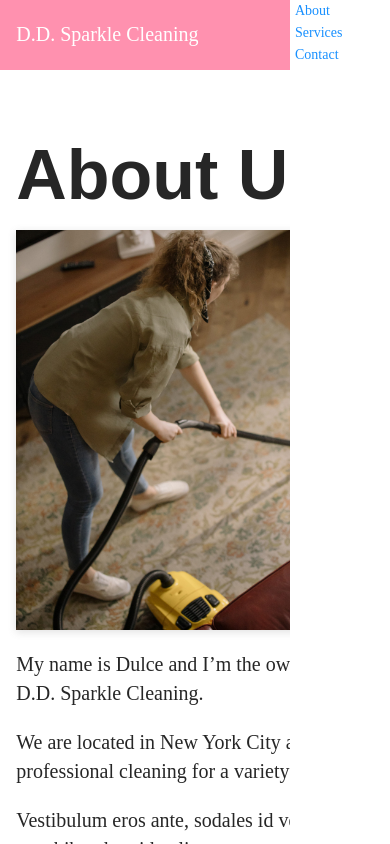
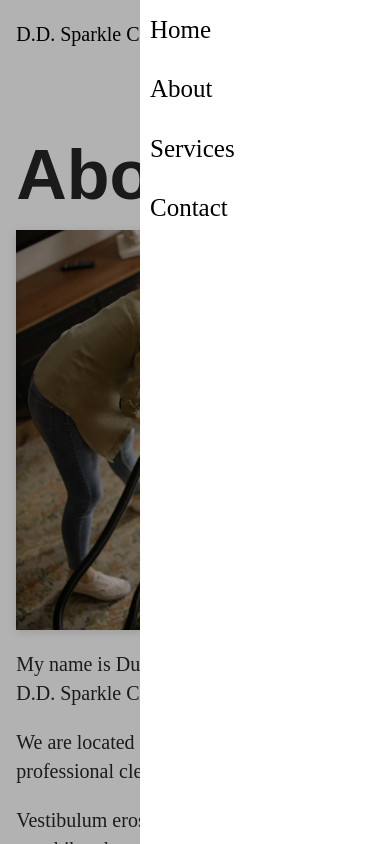
Before and after one commit to Carlos460/dd-sparkle-cleaning, a Next.js app: page /about in a window 390 px wide. Both pictures are taken after a click on the element 338 px from the left and 27 px from the top of the page. Shown: the top 844 px of the page. Built offline with nearby package versions, Linux system fonts and the light colour scheme; a web font is replaced by a local one.

Commit message:
Implemented Hamburger

```diff
--- a/_includes/Navbar/index.tsx
+++ b/_includes/Navbar/index.tsx
@@ -3,7 +3,6 @@ import * as S from './styles';
 
 import { Row, Col } from 'antd';
 import { useEffect, useState } from 'react';
-import { isatty } from 'tty';
 
 const colorThemes = {
   default: {
@@ -23,31 +22,47 @@ const Navbar = (props: { theme?: string }) => {
 
   const [isActive, setIsActive] = useState(false);
   const [position, setPosition] = useState('-300px');
-  const showHamNavList = () => {};
+  const [opacity, setOpacity] = useState('0');
+  const [pointerEvents, setPointerEvents] = useState('none');
 
   useEffect(() => {
     isActive ? setPosition('0px') : setPosition('-300px');
+    isActive ? setOpacity('1') : setOpacity('0');
+    isActive ? setPointerEvents('auto') : setPointerEvents('none');
   }, [isActive]);
 
   return (
     <S.Wrapper bgColor={theme.bgColor}>
-      <S.HamNavList rightPos={position}>
-        <S.NavLink>
+      <S.HamListWrapper
+        opacity={opacity}
+        pointerEvents={pointerEvents}
+        onClick={() => {
+          setIsActive(!isActive);
+        }}
+      >
+        <S.HamList rightPos={position}>
+          <Link href="/">
+            <a>
+              <S.HamItem>Home</S.HamItem>
+            </a>
+          </Link>
           <Link href="/about">
-            <a>About</a>
+            <a>
+              <S.HamItem>About</S.HamItem>
+            </a>
           </Link>
-        </S.NavLink>
-        <S.NavLink>
           <Link href="/services">
-            <a>Services</a>
+            <a>
+              <S.HamItem>Services</S.HamItem>
+            </a>
           </Link>
-        </S.NavLink>
-        <S.NavLink>
           <Link href="/contact">
-            <a>Contact</a>
+            <a>
+              <S.HamItem>Contact</S.HamItem>
+            </a>
           </Link>
-        </S.NavLink>
-      </S.HamNavList>
+        </S.HamList>
+      </S.HamListWrapper>
       <Row justify="center">
         <Col xs={22} sm={18} lg={20} xxl={14}>
           <S.Container
@@ -76,17 +91,18 @@ const Navbar = (props: { theme?: string }) => {
                 </Link>
               </S.NavLink>
             </S.NavList>
-            <S.Hamburger>
-              <S.LineWrap
+            <S.HamburgerWrapper>
+              <S.Hamburger
+                bgColor={theme.hoverTextColor}
                 onClick={() => {
                   setIsActive(!isActive);
                 }}
               >
-                <S.Line rotateDeg="-45deg" />
-                <S.Line rotateDeg="0deg" />
-                <S.Line rotateDeg="45deg" />
-              </S.LineWrap>
-            </S.Hamburger>
+                <S.Line bgColor={theme.textColor} />
+                <S.Line bgColor={theme.textColor} />
+                <S.Line bgColor={theme.textColor} />
+              </S.Hamburger>
+            </S.HamburgerWrapper>
           </S.Container>
         </Col>
       </Row>
--- a/_includes/Navbar/styles.ts
+++ b/_includes/Navbar/styles.ts
@@ -1,4 +1,7 @@
+import { debug } from 'console';
 import styled from 'styled-components';
+import { rootCertificates } from 'tls';
+import { isNativeError } from 'util/types';
 
 interface IContainerProps {
   bgColor?: string;
@@ -11,7 +14,7 @@ export const Wrapper = styled.div<IContainerProps>`
   position: relative;
 `;
 
-export const Hamburger = styled.div`
+export const HamburgerWrapper = styled.div`
   height: 70px;
   width: 70px;
 
@@ -21,16 +24,60 @@ export const Hamburger = styled.div`
   }
 `;
 
-interface IHamNavList {
+interface IHamburgerProps {
+  bgColor: string;
+}
+
+export const Hamburger = styled.div<IHamburgerProps>`
+  margin: auto;
+  display: flex;
+  flex-direction: column;
+  cursor: pointer;
+  &:hover {
+    & > div {
+      background-color: ${(props) => props.bgColor};
+    }
+  }
+`;
+
+interface ILineProps {
+  bgColor: string;
+}
+
+export const Line = styled.div<ILineProps>`
+  margin: 2px 0px;
+  width: 35px;
+  height: 4px;
+  background-color: ${(props) => props.bgColor};
+  transition: background-color 0.3s;
+`;
+
+interface IHamListWrapperProps {
+  opacity: string;
+  pointerEvents: string;
+}
+
+export const HamListWrapper = styled.div<IHamListWrapperProps>`
+  width: 100%;
+  height: 100vh;
+  position: fixed;
+  z-index: 8;
+
+  opacity: ${(props) => props.opacity};
+  pointer-events: ${(props) => props.pointerEvents};
+  background-color: rgba(0, 0, 0, 0.3);
+  transition: opacity 0.4s;
+`;
+
+interface IHamList {
   rightPos: string;
 }
 
-export const HamNavList = styled.div<IHamNavList>`
-  width: 100px;
+export const HamList = styled.ul<IHamList>`
+  width: 250px;
   height: 100vh;
   background-color: white;
   list-style: none;
-  padding: 0px 5px;
 
   display: flex;
   flex-direction: column;
@@ -41,23 +88,18 @@ export const HamNavList = styled.div<IHamNavList>`
   transition: right 0.4s ease-in-out;
 `;
 
-export const LineWrap = styled.div`
-  margin: auto;
-  display: flex;
-  flex-direction: column;
+export const HamItem = styled.li`
+  width: 100%;
+  padding-left: 10px;
+
+  color: black;
+  font-size: 25px;
+  margin: 10px 0px;
+  transition: color 0.3s;
   cursor: pointer;
-`;
-
-interface ILineProps {
-  rotateDeg: string;
-}
-
-export const Line = styled.div<ILineProps>`
-  margin: 2px 0px;
-  width: 35px;
-  height: 4px;
-  border-radius: 5px;
-  background-color: black;
+  &:hover {
+    color: var(--primary);
+  }
 `;
 
 export const Container = styled.div<IContainerProps>`
--- a/pages/about.tsx
+++ b/pages/about.tsx
@@ -1,11 +1,11 @@
-import type { NextPage } from "next";
-import Head from "next/head";
-import Navbar from "@includes/Navbar";
-import Footer from "@includes/Footer";
-import AboutUs from "@sections/AboutUs";
-import * as Sparkle from "@styles/Sparkle.styles";
+import type { NextPage } from 'next';
+import Head from 'next/head';
+import Navbar from '@includes/Navbar';
+import Footer from '@includes/Footer';
+import AboutUs from '@sections/AboutUs';
+import * as Sparkle from '@styles/Sparkle.styles';
 
-import { Row, Col } from "antd";
+import { Row, Col } from 'antd';
 
 const About: NextPage = () => {
   return (
@@ -16,12 +16,14 @@ const About: NextPage = () => {
         <link rel="icon" href="/favicon.ico" />
       </Head>
       <main>
-        <Navbar theme="pink" />
-        <Row justify="center">
-          <Col xs={22} sm={18} lg={20} xxl={14}>
-            <AboutUs />
-          </Col>
-        </Row>
+        <Sparkle.Section>
+          <Navbar />
+          <Row justify="center">
+            <Col xs={22} sm={18} lg={20} xxl={14}>
+              <AboutUs />
+            </Col>
+          </Row>
+        </Sparkle.Section>
         <Footer />
       </main>
     </>
--- a/pages/contact.tsx
+++ b/pages/contact.tsx
@@ -13,7 +13,7 @@ const Contact: NextPage = () => {
   return (
     <>
       <Sparkle.Section>
-        <Sparkle.Wave2 style={{ top: 0 }} />
+        <Sparkle.Wave2 style={{ top: 70 }} />
         <Navbar theme="pink" />
         <Row justify="center">
           <Col xs={22} sm={18} lg={20} xxl={14}>
```
Also changed, not shown: pages/index.tsx (+4 -4 lines).
